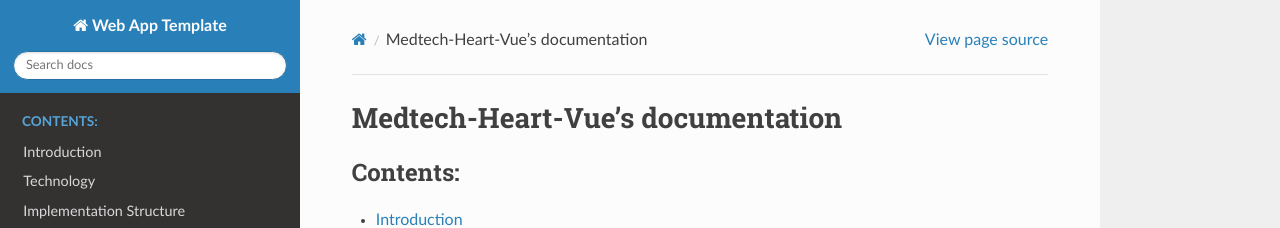
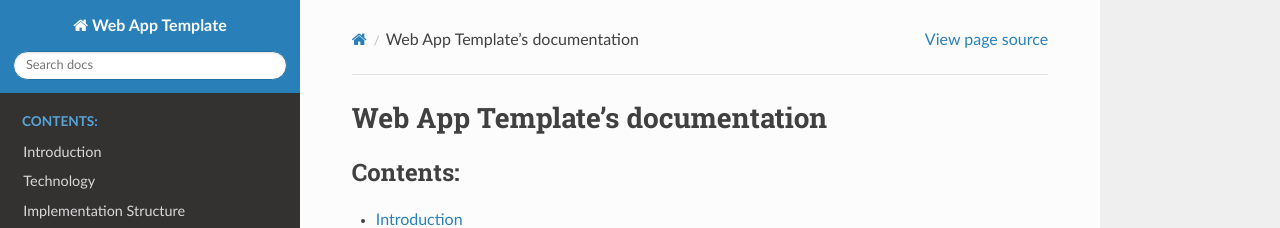
Before and after one commit to VirtualPregnancy/pregnancy-app, a Sphinx documentation site: the page built from docs/source/index.rst, in a window 1280 px wide and 1369 px high. Shown: the top 228 px of the window. Built offline with Sphinx 7.4.7 and the Read the Docs theme 2.0.0, drawn with Linux system fonts in a browser that asks for light colours.

Commit message:
update documentation title

```diff
--- a/docs/source/index.rst
+++ b/docs/source/index.rst
@@ -1,9 +1,9 @@
-.. Medtech-Heart-Vue documentation master file, created by
+.. Web App Template documentation master file, created by
    sphinx-quickstart on Wed Mar  2 11:55:38 2022.
    You can adapt this file completely to your liking, but it should at least
    contain the root `toctree` directive.
 
-Medtech-Heart-Vue's documentation
+Web App Template's documentation
 =============================================
 
 .. toctree::
```
